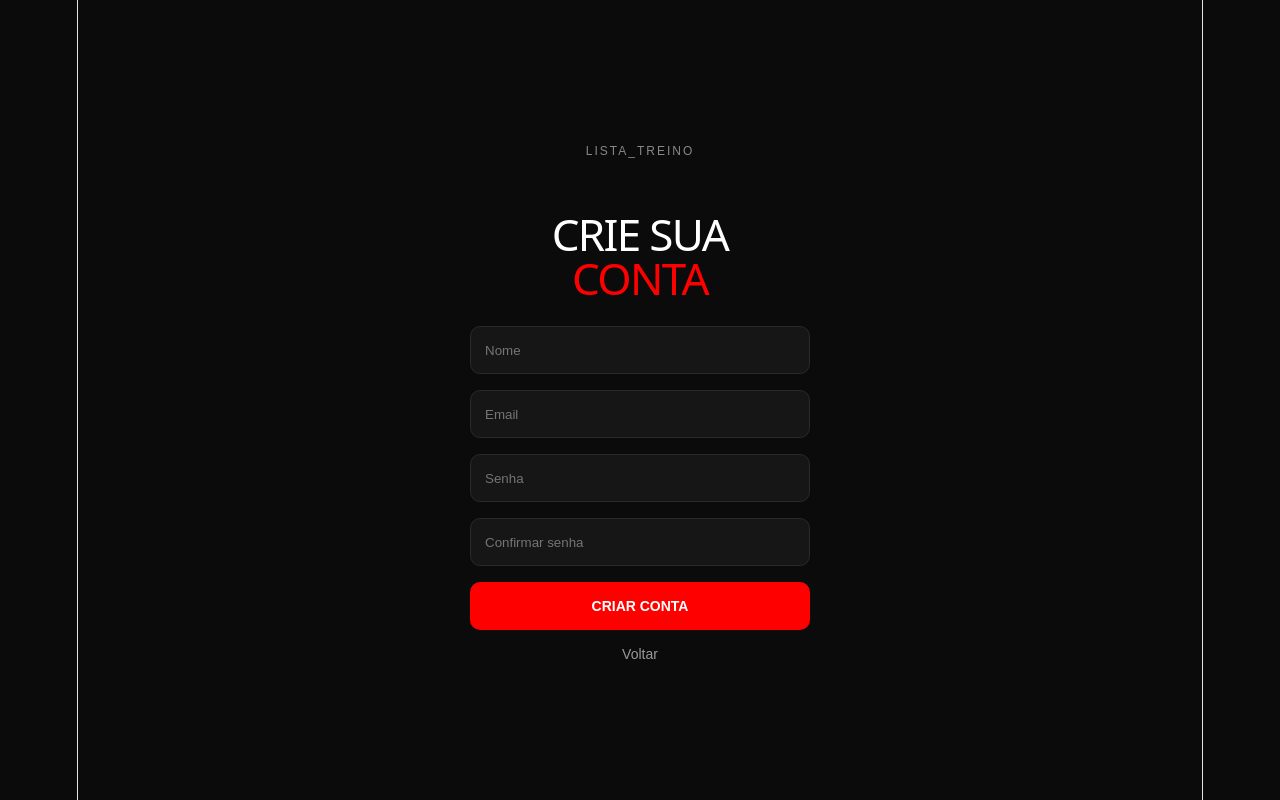
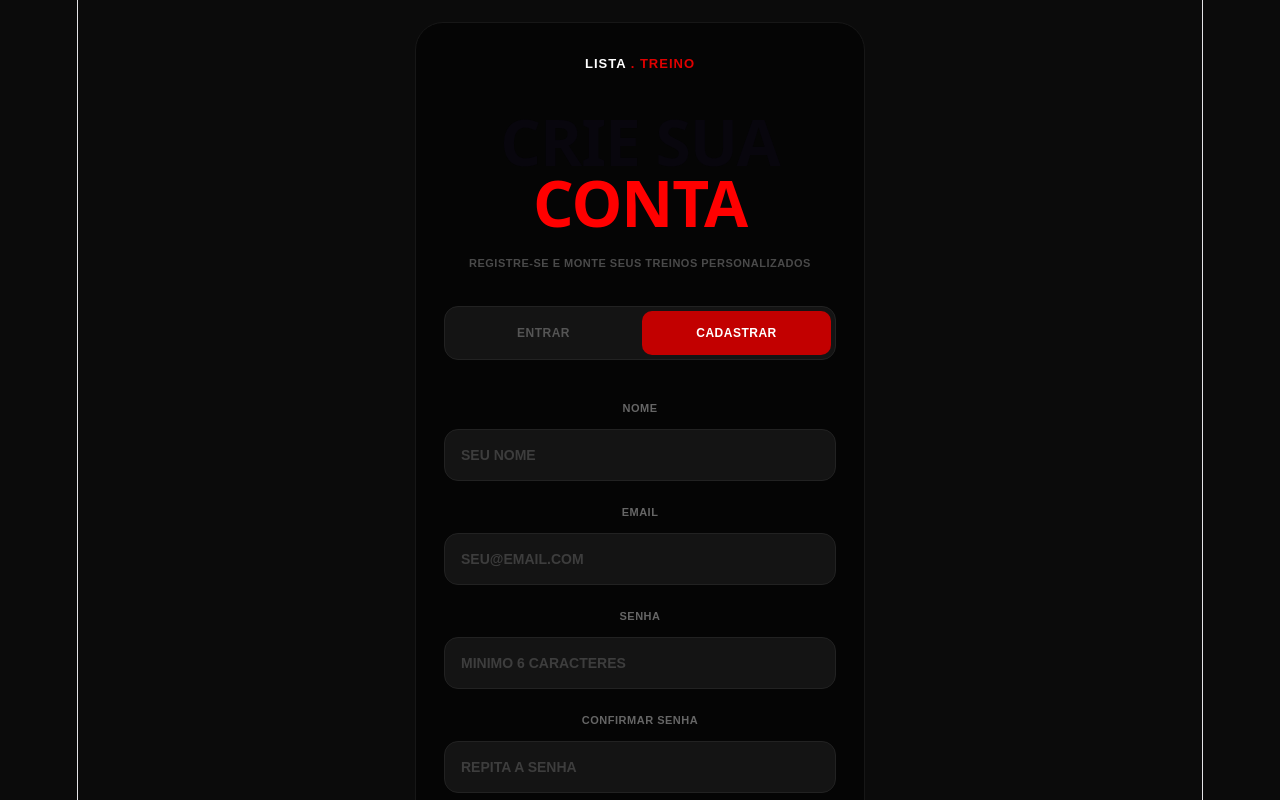
Before and after one commit to GuiZamb32/App-de-Academia-GRID, a React (Vite) app in the folder frontend/: page / in a window 1280 px wide. Both pictures are taken after a click on the button "CADASTRAR". Shown: the top 800 px of the page. Built offline with nearby package versions, Linux system fonts and the light colour scheme.

Commit message:
nova tela de cadastro

```diff
--- a/frontend/src/pages/Cadastro.jsx
+++ b/frontend/src/pages/Cadastro.jsx
@@ -1,7 +1,8 @@
+// ==========================================
+// 1. ARQUIVO: Cadastro.jsx
+// ==========================================
 import { useState } from 'react'
-
 import '../styles/Cadastro.css'
-
 import { cadastrarUsuario } from '../services/api'
 
 export default function Cadastro({ voltar, criarConta }) {
@@ -9,108 +10,129 @@ export default function Cadastro({ voltar, criarConta }) {
   const [email, setEmail] = useState('')
   const [senha, setSenha] = useState('')
   const [confirmarSenha, setConfirmarSenha] = useState('')
-
   const [erro, setErro] = useState('')
 
   async function handleCadastro() {
     try {
       setErro('')
 
-      // valida campos vazios
-      if (
-        !nome ||
-        !email ||
-        !senha ||
-        !confirmarSenha
-      ) {
+      if (!nome || !email || !senha || !confirmarSenha) {
         return setErro('Preencha todos os campos')
       }
 
-      // valida senha
       if (senha !== confirmarSenha) {
         return setErro('As senhas não coincidem')
       }
 
-      // envia backend
-      await cadastrarUsuario({
-        nome,
-        email,
-        senha,
-      })
-
+      await cadastrarUsuario({ nome, email, senha })
       alert('Conta criada com sucesso!')
-
       criarConta()
-
     } catch (err) {
-      setErro(err.message)
+      setErro(err.message || 'Erro ao realizar o cadastro')
     }
   }
 
   return (
     <div className="cadastro">
-      <div className="cadastro__card">
+      <div className="cadastro__container">
 
-        <span className="cadastro__logo">
-          LISTA_TREINO
-        </span>
+        {/* LOGO SUPERIOR */}
+        <div className="cadastro__logo">
+          LISTA<span> . TREINO</span>
+        </div>
 
+        {/* TÍTULO HERO */}
+        <header className="cadastro__hero">
           <h1 className="cadastro__title">
             CRIE SUA <br />
-          <span>CONTA</span>
+            <span className="cadastro__title--highlight">CONTA</span>
           </h1>
+          <p className="cadastro__subtitle">
+            REGISTRE-SE E MONTE SEUS TREINOS PERSONALIZADOS
+          </p>
+        </header>
 
+        {/* SELETOR DE ABAS (TABS) */}
+        <div className="cadastro__tabs">
+          <button type="button" className="cadastro__tab-btn" onClick={voltar}>ENTRAR</button>
+          <button type="button" className="cadastro__tab-btn cadastro__tab-btn--active">CADASTRAR</button>
+        </div>
+
+        {/* FORMULÁRIO DE CADASTRO */}
+        <div className="cadastro__form">
+          <div className="cadastro__field">
+            <label>NOME</label>
             <input
               type="text"
-          placeholder="Nome"
+              placeholder="SEU NOME"
               className="cadastro__input"
               value={nome}
               onChange={(e) => setNome(e.target.value)}
             />
+          </div>
 
+          <div className="cadastro__field">
+            <label>EMAIL</label>
             <input
               type="email"
-          placeholder="Email"
+              placeholder="SEU@EMAIL.COM"
               className="cadastro__input"
               value={email}
               onChange={(e) => setEmail(e.target.value)}
             />
+          </div>
 
+          <div className="cadastro__field">
+            <label>SENHA</label>
             <input
               type="password"
-          placeholder="Senha"
+              placeholder="MINIMO 6 CARACTERES"
               className="cadastro__input"
               value={senha}
               onChange={(e) => setSenha(e.target.value)}
             />
+          </div>
 
+          <div className="cadastro__field">
+            <label>CONFIRMAR SENHA</label>
             <input
               type="password"
-          placeholder="Confirmar senha"
+              placeholder="REPITA A SENHA"
               className="cadastro__input"
               value={confirmarSenha}
               onChange={(e) => setConfirmarSenha(e.target.value)}
             />
+          </div>
 
-        {erro && (
-          <p className="cadastro__erro">
-            {erro}
-          </p>
-        )}
+          {erro && <p className="cadastro__erro">{erro}</p>}
 
-        <button
-          className="cadastro__button"
-          onClick={handleCadastro}
-        >
+          <button className="cadastro__button" onClick={handleCadastro}>
             CRIAR CONTA
           </button>
+        </div>
 
+        {/* DIVISOR "OU" */}
+        <div className="cadastro__divider">
+          <span>OU</span>
+        </div>
+
+        {/* AUTENTICAÇÃO SOCIAL GOOGLE */}
         <button
-          className="cadastro__link"
-          onClick={voltar}
+          type="button"
+          className="cadastro__google-btn"
+          onClick={() => alert('Integração com Google em desenvolvimento.')}
         >
-          Voltar
+          <img
+            src="https://upload.wikimedia.org/wikipedia/commons/c/c1/Google_活跃徽标.svg"
+            alt="Google Logo"
+          />
+          Continuar com Google
         </button>
+
+        {/* LINKS DE TERMOS LEGAIS DO RODAPÉ */}
+        <footer className="cadastro__footer-links">
+          Ao criar conta você concorda com os <a href="#termos">Termos de Uso</a> e <a href="#politica">Política de Privacidade</a>
+        </footer>
 
       </div>
     </div>
--- a/frontend/src/styles/Cadastro.css
+++ b/frontend/src/styles/Cadastro.css
@@ -1,85 +1,240 @@
+
+/* ==========================================
+   2. ARQUIVO: Cadastro.css
+   ========================================== */
 .cadastro {
   min-height: 100vh;
+  background: #0b0b0b;
+  color: #fff;
+  padding: 22px;
+  font-family: sans-serif;
   display: flex;
   justify-content: center;
   align-items: center;
-  background: #0b0b0b;
-  padding: 24px;
 }
 
-.cadastro__card {
+.cadastro__container {
+  background: #050505;
+  border-radius: 28px;
+  padding: 28px;
+  border: 1px solid #171717;
   width: 100%;
-  max-width: 340px;
-
+  max-width: 450px;
+  box-sizing: border-box;
   display: flex;
   flex-direction: column;
-  gap: 16px;
 }
 
+/* LOGO */
 .cadastro__logo {
-  font-size: 12px;
-  color: #888;
-  letter-spacing: 2px;
+  font-size: 13px;
+  font-weight: 800;
+  letter-spacing: 1px;
+  margin-bottom: 35px;
+}
+
+.cadastro__logo span {
+  color: #e00000;
+}
+
+/* HERO E TÍTULOS */
+.cadastro__hero {
+  margin-bottom: 30px;
 }
 
 .cadastro__title {
-  font-size: 44px;
-  line-height: 1;
-  color: white;
-  margin-bottom: 10px;
+  font-size: 64px;
+  line-height: 0.95;
+  font-weight: 900;
+  letter-spacing: -1px;
+  margin: 0 0 16px 0;
 }
 
-.cadastro__title span {
-  color: red;
+.cadastro__title--highlight {
+  color: #ff0000;
+}
+
+.cadastro__subtitle {
+  color: #4a4a4a;
+  font-size: 11px;
+  font-weight: 800;
+  letter-spacing: 0.5px;
+  margin: 0;
+}
+
+/* ABAS DE ALTERNÂNCIA (TABS) */
+.cadastro__tabs {
+  background: #141414;
+  border: 1px solid #222222;
+  border-radius: 14px;
+  padding: 4px;
+  display: flex;
+  gap: 4px;
+  margin-bottom: 35px;
+}
+
+.cadastro__tab-btn {
+  flex: 1;
+  height: 44px;
+  border-radius: 10px;
+  border: none;
+  background: transparent;
+  color: #555555;
+  font-size: 12px;
+  font-weight: 800;
+  cursor: pointer;
+  transition: all 0.2s;
+  letter-spacing: 0.5px;
+}
+
+.cadastro__tab-btn--active {
+  background: #c20000;
+  color: #ffffff;
+}
+
+/* COMPONENTES DO FORMULÁRIO */
+.cadastro__form {
+  display: flex;
+  flex-direction: column;
+  gap: 18px;
+}
+
+.cadastro__field {
+  display: flex;
+  flex-direction: column;
+  gap: 8px;
+}
+
+.cadastro__field label {
+  font-size: 11px;
+  font-weight: 800;
+  color: #666666;
+  letter-spacing: 0.5px;
 }
 
 .cadastro__input {
-  height: 48px;
-  background: #161616;
-  border: 1px solid #2a2a2a;
-  border-radius: 10px;
+  height: 52px;
+  border-radius: 14px;
+  border: 1px solid #222222;
+  background: #141414;
+  padding: 0 16px;
+  color: #ffffff;
+  font-size: 14px;
+  outline: none;
+  box-sizing: border-box;
+  text-transform: uppercase;
+}
 
-  padding: 0 14px;
-
-  color: white;
-  outline: none;
-
-  transition: 0.2s;
+.cadastro__input::placeholder {
+  color: #3d3d3d;
+  font-weight: 700;
 }
 
 .cadastro__input:focus {
-  border-color: red;
+  border-color: #ff0000;
 }
 
+.cadastro__erro {
+  color: #ff3b30;
+  font-size: 12px;
+  margin: 0;
+  font-weight: 600;
+}
+
+/* BOTÃO CRIAR CONTA */
 .cadastro__button {
-  height: 48px;
-
+  width: 100%;
+  height: 56px;
   border: none;
-  border-radius: 10px;
-
-  background: red;
-  color: white;
-
-  font-weight: bold;
-  font-size: 14px;
-
-  transition: 0.2s;
+  border-radius: 16px;
+  background: #c20000;
+  color: #ffffff;
+  font-size: 15px;
+  font-weight: 800;
+  cursor: pointer;
+  letter-spacing: 0.5px;
+  margin-top: 10px;
+  transition: background 0.2s;
 }
 
 .cadastro__button:hover {
-  opacity: 0.9;
+  background: #e00000;
 }
 
-.cadastro__link {
-  background: transparent;
-  border: none;
-
-  color: #999;
-
-  font-size: 14px;
+/* DIVISOR "OU" */
+.cadastro__divider {
+  display: flex;
+  align-items: center;
+  text-align: center;
+  margin: 24px 0;
+  color: #444444;
 }
 
-.cadastro__erro {
-  color: red;
+.cadastro__divider::before,
+.cadastro__divider::after {
+  content: '';
+  flex: 1;
+  border-bottom: 1px solid #1a1a1a;
+}
+
+.cadastro__divider:not(:empty)::before {
+  margin-right: .5em;
+}
+
+.cadastro__divider:not(:empty)::after {
+  margin-left: .5em;
+}
+
+.cadastro__divider span {
+  font-size: 11px;
+  font-weight: 800;
+}
+
+/* BOTÃO DO GOOGLE */
+.cadastro__google-btn {
+  width: 100%;
+  height: 52px;
+  border-radius: 14px;
+  border: 1px solid #222222;
+  background: #141414;
+  color: #ffffff;
   font-size: 14px;
+  font-weight: 700;
+  cursor: pointer;
+  display: flex;
+  align-items: center;
+  justify-content: center;
+  gap: 12px;
+  transition: background 0.2s;
+  margin-bottom: 24px;
 }
+
+.cadastro__google-btn:hover {
+  background: #1a1a1a;
+  border-color: #333;
+}
+
+.cadastro__google-btn img {
+  width: 18px;
+  height: 18px;
+}
+
+/* RODAPÉ E PRIVACIDADE */
+.cadastro__footer-links {
+  font-size: 9px;
+  font-weight: 700;
+  color: #444444;
+  text-align: center;
+  line-height: 1.5;
+  text-transform: uppercase;
+  letter-spacing: 0.3px;
+}
+
+.cadastro__footer-links a {
+  color: #666666;
+  text-decoration: underline;
+}
+
+.cadastro__footer-links a:hover {
+  color: #888888;
+}
```
Also changed, not shown: frontend/src/pages/TreinoAtual.jsx (added), frontend/src/styles/TreinoAtual.css (added). Lines whose indentation alone changed are shown as unchanged.
